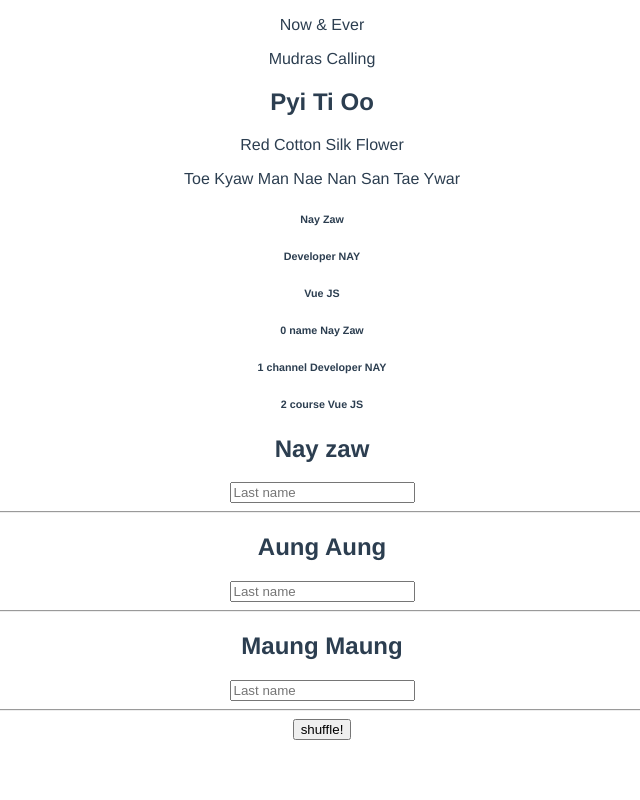
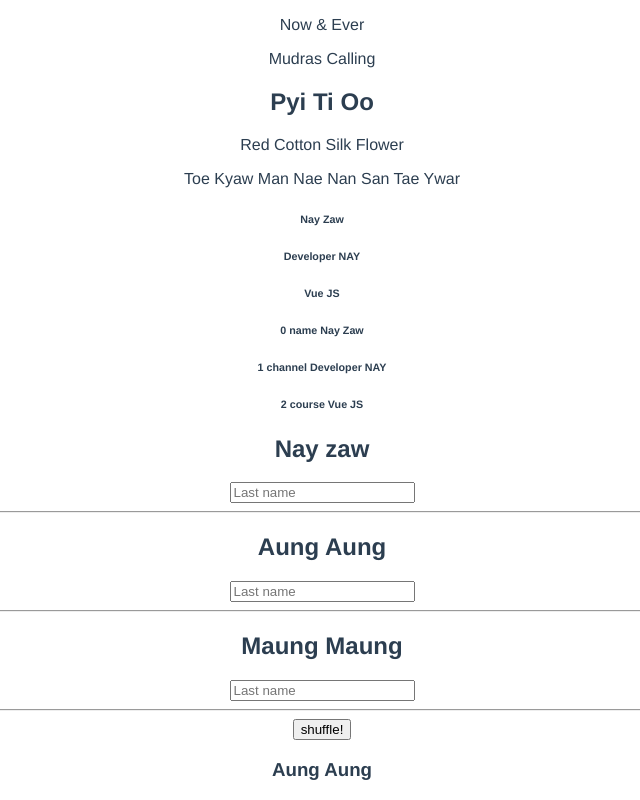
Before and after one commit to nayzawaungnza/hello-world, a Vue app: page / in a window 1280 px wide. Shown: the part 595-1395 px from the top of the page, without its empty margins (318-958 px from the left). Before the commit the page ends 1343 px from the top, so only its background shows below. Built offline with nearby package versions, Linux system fonts and the light colour scheme.

Commit message:
Conditional List Rendering

```diff
--- a/src/App.vue
+++ b/src/App.vue
@@ -1,7 +1,7 @@
 <template>
 
       <div>
-        <h2 v-for="(name, index) in names" :key="name"> {{ index }} {{ name }}</h2>
+        <h2 v-for="(name, index) in names" :key="name" > {{ index }} {{ name }}</h2>
         <h2 v-for="name in fullNames" :key="name.first">{{ name.first }} {{ name.last }}</h2>
         <div v-for="actor in actors" :key="actor.name">
             <h2>{{ actor.name }}</h2>
@@ -16,6 +16,10 @@
         <hr>
       </template>
       <button @click="shuffle">shuffle!</button>
+
+      <template v-for="name in names" :key="name">
+        <h3 v-if="name === 'Aung Aung'">{{ name }}</h3>
+      </template>
 
 </template>
 
```
